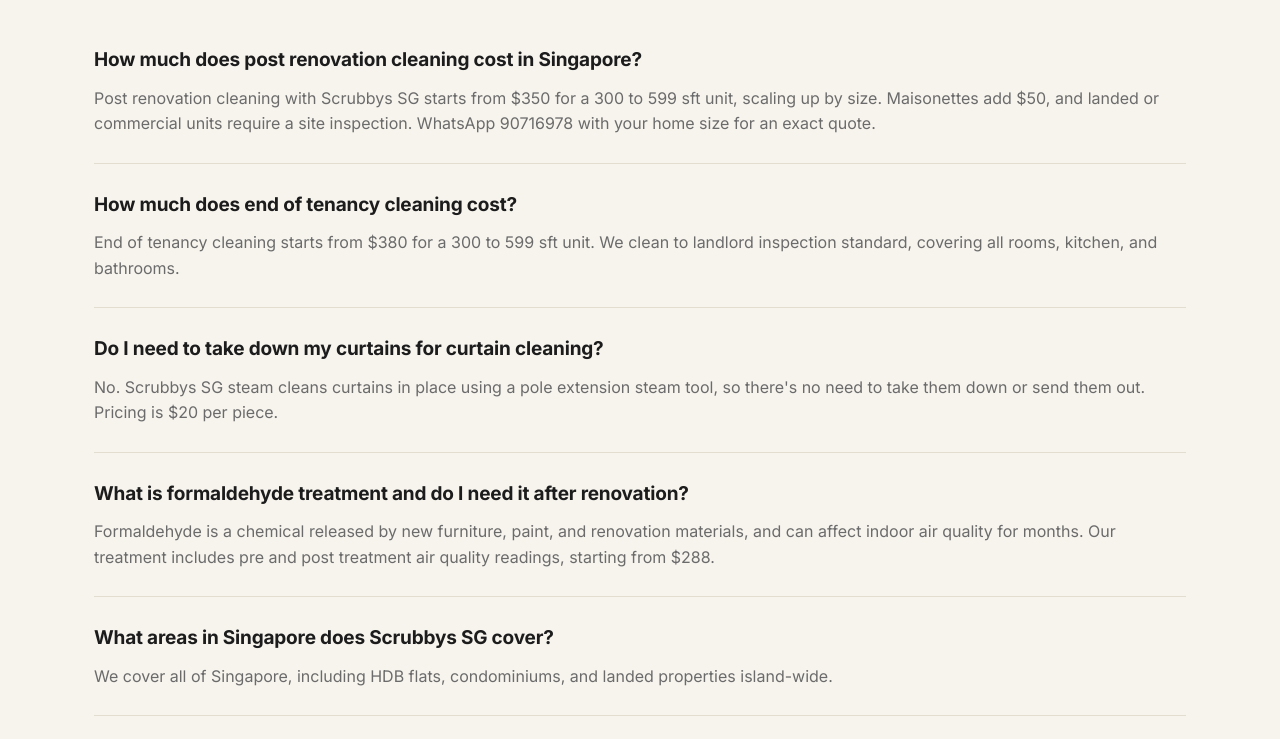
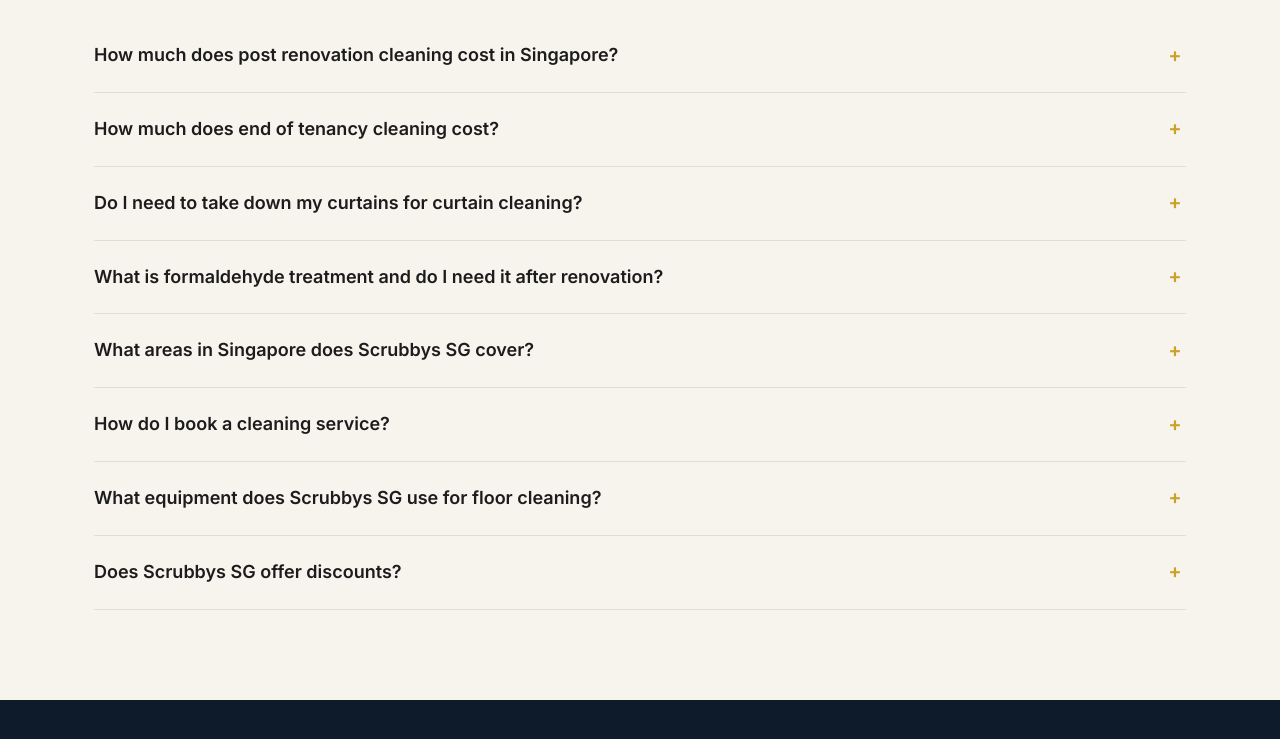
Before and after one commit to junwei04/scrubbys-website, a plain HTML site: page index.html in a window 1280 px wide. Shown: the part 10350-11089 px from the top of the page. Drawn offline with nearby package versions, Linux system fonts and the light colour scheme.

Commit message:
Convert FAQ to accordion for easier scanning, fix instagram card radius for shape consistency

```diff
--- a/assets/css/style.css
+++ b/assets/css/style.css
@@ -271,10 +271,36 @@
 /* FAQ */
 .faq-item {
   border-bottom: 1px solid #e3ddd0;
-  padding: 26px 0;
+  padding: 22px 0;
 }
-.faq-item h3 { font-size: 19px; margin-bottom: 10px; font-family: "Inter", sans-serif; }
-.faq-item p { color: var(--muted); font-size: 16px; }
+.faq-item summary {
+  font-size: 18px;
+  font-weight: 600;
+  font-family: "Inter", sans-serif;
+  color: var(--text);
+  cursor: pointer;
+  list-style: none;
+  display: flex;
+  align-items: center;
+  justify-content: space-between;
+  gap: 20px;
+  transition: color 0.2s ease;
+}
+.faq-item summary::-webkit-details-marker { display: none; }
+.faq-item summary::after {
+  content: "+";
+  flex-shrink: 0;
+  width: 22px;
+  height: 22px;
+  font-size: 20px;
+  line-height: 1;
+  color: var(--gold);
+  text-align: center;
+  transition: transform 0.25s ease;
+}
+.faq-item:hover summary { color: var(--gold); }
+.faq-item[open] summary::after { transform: rotate(45deg); }
+.faq-item p { color: var(--muted); font-size: 16px; margin-top: 14px; }
 
 /* Why Us */
 .why-grid {
@@ -339,7 +365,7 @@
 
 /* Instagram feed */
 .instagram-grid { display: grid; grid-template-columns: repeat(4, 1fr); gap: 18px; margin-top: 30px; }
-.instagram-card { position: relative; display: block; border-radius: 14px; overflow: hidden; aspect-ratio: 1 / 1; background: #e6e6e6; }
+.instagram-card { position: relative; display: block; border-radius: 16px; overflow: hidden; aspect-ratio: 1 / 1; background: #e6e6e6; }
 .instagram-card img { width: 100%; height: 100%; object-fit: cover; display: block; transition: transform 0.4s ease; }
 .instagram-card:hover img { transform: scale(1.06); }
 .instagram-card .ig-overlay { position: absolute; inset: 0; background: linear-gradient(180deg, transparent 50%, rgba(13,27,42,0.88) 100%); display: flex; align-items: flex-end; padding: 14px; opacity: 0; transition: opacity 0.3s ease; }
--- a/index.html
+++ b/index.html
@@ -470,38 +470,38 @@
       <h2>Common Questions</h2>
     </div>
 
-    <div class="faq-item reveal reveal-delay-1">
-      <h3>How much does post renovation cleaning cost in Singapore?</h3>
+    <details class="faq-item reveal reveal-delay-1">
+      <summary>How much does post renovation cleaning cost in Singapore?</summary>
       <p>Post renovation cleaning with Scrubbys SG starts from $350 for a 300 to 599 sft unit, scaling up by size. Maisonettes add $50, and landed or commercial units require a site inspection. WhatsApp 90716978 with your home size for an exact quote.</p>
-    </div>
-    <div class="faq-item reveal reveal-delay-2">
-      <h3>How much does end of tenancy cleaning cost?</h3>
+    </details>
+    <details class="faq-item reveal reveal-delay-2">
+      <summary>How much does end of tenancy cleaning cost?</summary>
       <p>End of tenancy cleaning starts from $380 for a 300 to 599 sft unit. We clean to landlord inspection standard, covering all rooms, kitchen, and bathrooms.</p>
-    </div>
-    <div class="faq-item reveal reveal-delay-3">
-      <h3>Do I need to take down my curtains for curtain cleaning?</h3>
+    </details>
+    <details class="faq-item reveal reveal-delay-3">
+      <summary>Do I need to take down my curtains for curtain cleaning?</summary>
       <p>No. Scrubbys SG steam cleans curtains in place using a pole extension steam tool, so there's no need to take them down or send them out. Pricing is $20 per piece.</p>
-    </div>
-    <div class="faq-item reveal reveal-delay-4">
-      <h3>What is formaldehyde treatment and do I need it after renovation?</h3>
+    </details>
+    <details class="faq-item reveal reveal-delay-4">
+      <summary>What is formaldehyde treatment and do I need it after renovation?</summary>
       <p>Formaldehyde is a chemical released by new furniture, paint, and renovation materials, and can affect indoor air quality for months. Our treatment includes pre and post treatment air quality readings, starting from $288.</p>
-    </div>
-    <div class="faq-item reveal reveal-delay-1">
-      <h3>What areas in Singapore does Scrubbys SG cover?</h3>
+    </details>
+    <details class="faq-item reveal reveal-delay-1">
+      <summary>What areas in Singapore does Scrubbys SG cover?</summary>
       <p>We cover all of Singapore, including HDB flats, condominiums, and landed properties island-wide.</p>
-    </div>
-    <div class="faq-item reveal reveal-delay-2">
-      <h3>How do I book a cleaning service?</h3>
+    </details>
+    <details class="faq-item reveal reveal-delay-2">
+      <summary>How do I book a cleaning service?</summary>
       <p>WhatsApp us at 90716978. We typically reply within the hour and can usually schedule within a few days.</p>
-    </div>
-    <div class="faq-item reveal reveal-delay-3">
-      <h3>What equipment does Scrubbys SG use for floor cleaning?</h3>
+    </details>
+    <details class="faq-item reveal reveal-delay-3">
+      <summary>What equipment does Scrubbys SG use for floor cleaning?</summary>
       <p>We use the Rotowash Floor Scrub machine for deep floor cleaning, suitable for vinyl, cement, tiles, parquet, engineered timber, and marble.</p>
-    </div>
-    <div class="faq-item reveal reveal-delay-4">
-      <h3>Does Scrubbys SG offer discounts?</h3>
+    </details>
+    <details class="faq-item reveal reveal-delay-4">
+      <summary>Does Scrubbys SG offer discounts?</summary>
       <p>We don't offer discounts on individual services, but we do offer value bundles, combining post renovation cleaning with other services at a better combined rate than booking separately.</p>
-    </div>
+    </details>
   </div>
 </section>
 
```
